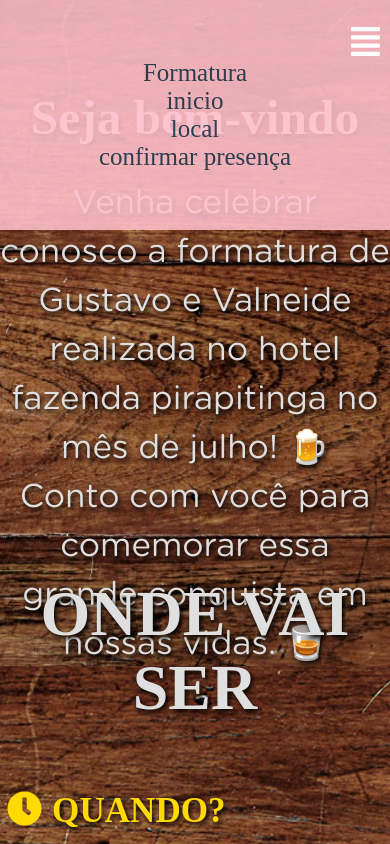
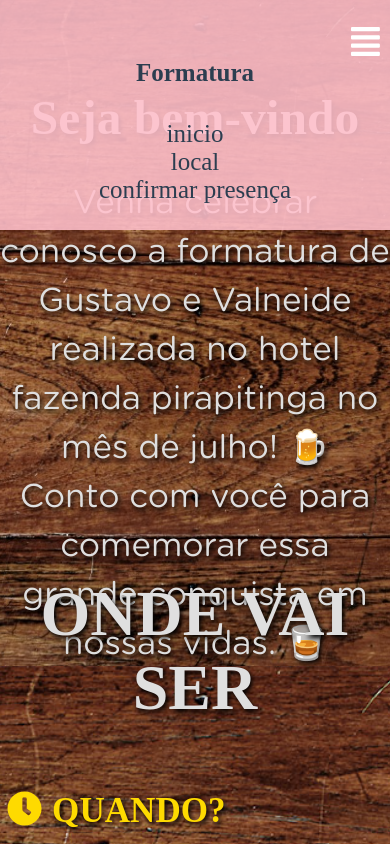
Before and after one commit to terzeu/invites-website, a Vue app: page / in a window 390 px wide. Shown: the top 844 px of the page. Built offline with nearby package versions, Linux system fonts and the light colour scheme; a web font is replaced by a local one.

Commit message:
atualizando branch

```diff
--- a/src/components/Header.vue
+++ b/src/components/Header.vue
@@ -1,9 +1,10 @@
 <template>
 <header class="header-component">
     <nav class="header-nav">
+
       <font-awesome-icon icon="align-justify" class="icon" v-show="mobile" @click="toggleHeaderMenu" />
       <ul v-show="isOpenHeaderMenu" :class="{ 'open': isOpenHeaderMenu }" class="header-ul">
-        <p class="header-title">Formatura</p>
+         <h4>Formatura</h4>
         <li><a href="#home-page" class="header-link">inicio</a></li>
         <li><a href="#location-start" class="header-link">local</a></li>
         <li><a href="#confirm-presence" class="header-link">confirmar presença</a></li>
@@ -35,11 +36,10 @@ export default {
       this.windowWidth = window.innerWidth;
       if (this.windowWidth <= 750) {
         this.mobile = true
-        return;
-      }
+      }else{
       this.mobile = false;
       this.isOpenHeaderMenu = true;
-      return;
+      }
     }
   }
 }
@@ -53,13 +53,7 @@ export default {
   font-size: 25px;
   .header-nav {
     display: flex;
-    padding: 0 20px;
-    justify-content: center;
-    .header-title {
-      display: flex;
-      justify-content: initial;
-      margin-right: 150px;
-    }
+    justify-content: space-around;
     .icon {
       background-color: transparent;
       border: none;
@@ -79,7 +73,6 @@ export default {
       margin: 0;
       padding: 0 20px;
       overflow: hidden;
-      transition: all .5s;
       .header-link {
         margin: 0 30px;
         color: #2c3e50;
@@ -95,13 +88,7 @@ export default {
     @media (max-width: 750px) {
       .header-nav {
         display: flex;
-        align-items: center;
-        justify-content: center;
         flex-direction: column;
-      }
-      .header-title {
-        justify-content: center;
-        margin: 0;
       }
       .header-ul {
         margin: auto;
@@ -109,7 +96,6 @@ export default {
         flex-direction: column;
         &.open {
           height: 230px;
-
         }
       }
       .icon {
```
